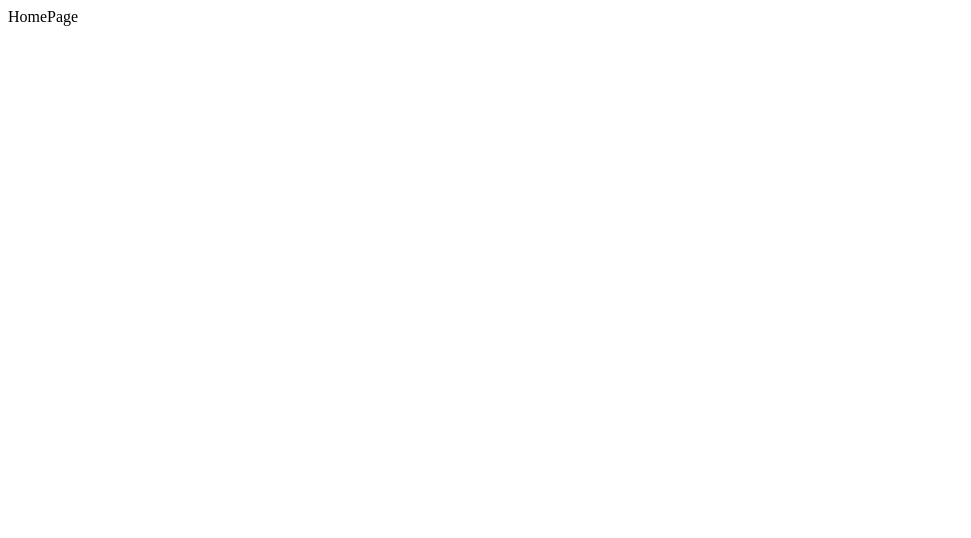
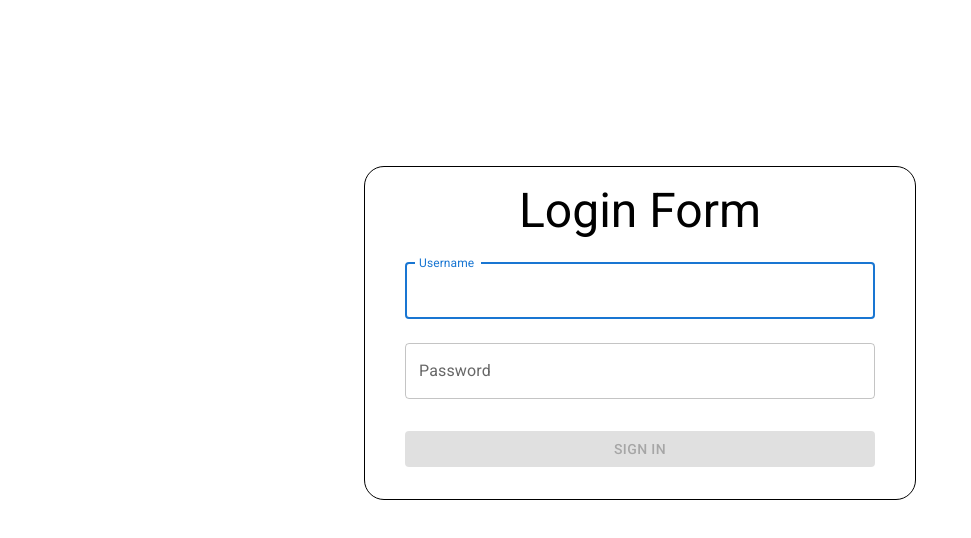
Before and after one commit to vanthan04/SE104_FE, a React (Create React App) app: page / in a window 1280 px wide. Shown: the top 538 px of the page, without its empty margins (0-971 px from the left). Built offline with nearby package versions, Linux system fonts and the light colour scheme.

Commit message:
update Login & router

```diff
--- a/src/components/Auth/Login/index.js
+++ b/src/components/Auth/Login/index.js
@@ -1,7 +1,113 @@
-import React from 'react'
+import { Box, Container, TextField, Typography, Button } from '@mui/material'
+import React, { useState } from 'react'
+import { useNavigate } from 'react-router-dom'
+import { useDispatch } from 'react-redux'
+import { login } from '../../../store/admin/userSlice'
+import ApiUser from '../../../untils/api/user'
 
-export const Login = () => {
+const LoginForm = () => {
+  const [data, setData] = useState({
+    username: '',
+    password: ''
+  })
+  const navigate = useNavigate();
+  const dispatch = useDispatch();
+  const { username, password } = data
+  const handleChange = (event) => {
+    setData({
+      ...data,
+      [event.target.name]: event.target.value
+    })
+  }
+
+  const handleSubmit = async (event) => {
+    event.preventDefault();
+    if (!username || !password) {
+      alert('Username/Password is required')
+      return
+    }
+    try {
+      const user = {
+        username: username,
+        password: password
+      }
+      // Gọi phương thức postLogin từ ApiUser với đường dẫn và dữ liệu đăng nhập
+      const response = await ApiUser.postLogin('/user/loginAdmin', user);
+      if (response.success) {
+        dispatch(
+          login({
+            isLoggin: true,
+            token: response.accessToken,
+          })
+        );
+        navigate('/librarian')
+      }
+      console.log('Kết quả:', response);
+      // Xử lý kết quả tại đây, ví dụ: chuyển hướng người dùng nếu đăng nhập thành công
+    } catch (error) {
+      console.error('Đã xảy ra lỗi khi đăng nhập:', error);
+      // Xử lý lỗi tại đây, ví dụ: hiển thị thông báo lỗi cho người dùng
+    }
+  }
+
   return (
-    <div>Login</div>
+    <Container
+      sx={{ height: '60vh' }}
+      component='main'
+      maxWidth='sm'
+    >
+      <Box
+        sx={{
+          marginTop: '30%',
+          display: 'flex',
+          flexDirection: 'column',
+          alignItems: 'center',
+          border: 'solid 1px',
+          padding: '16px',
+          borderRadius: '20px',
+          px: 5
+        }}>
+        <Typography component='h1' variant='h3'>
+          Login Form
+        </Typography>
+
+        <Box component='form' noValidate sx={{ mt: 1 }} onSubmit={handleSubmit}>
+          <TextField
+            margin='normal'
+            fullWidth
+            id='username'
+            label='Username'
+            name='username'
+            autoFocus
+            value={username}
+            autoComplete='username'
+            onChange={handleChange} />
+
+          <TextField
+            margin='normal'
+            fullWidth
+            id='password'
+            label='Password'
+            type='password'
+            name='password'
+            value={password}
+            autoComplete='current-password'
+            onChange={handleChange}
+          />
+          <Button
+            type="submit"
+            fullWidth
+            variant="contained"
+            sx={{ mt: 3, mb: 2 }}
+            onClick={handleSubmit}
+            disabled={username && password ? false : true}
+          >
+            Sign In
+          </Button>
+        </Box>
+      </Box>
+    </Container >
   )
 }
+
+export default LoginForm
--- a/src/pages/Home/index.js
+++ /dev/null
@@ -1,7 +0,0 @@
-import React from 'react'
-
-export const HomePage = () => {
-  return (
-    <div>HomePage</div>
-  )
-}
--- a/src/routers/index.js
+++ b/src/routers/index.js
@@ -1,13 +1,13 @@
 import { createBrowserRouter } from "react-router-dom";
-import { HomePage } from "../pages/Home";
 import ManageLibPage from "../pages/ManageLib";
 import { BookManagementPage } from "../pages/ManageLib/pages/BookManagement";
 import { ReaderManagementPage } from "../pages/ManageLib/pages/ReaderManagement";
+import LoginForm from "../components/Auth/Login";
 
 const router = createBrowserRouter([
      {
           path: '/',
-          element: <HomePage />
+          element: <LoginForm />
      },
      {
           path: '/librarian',
```
